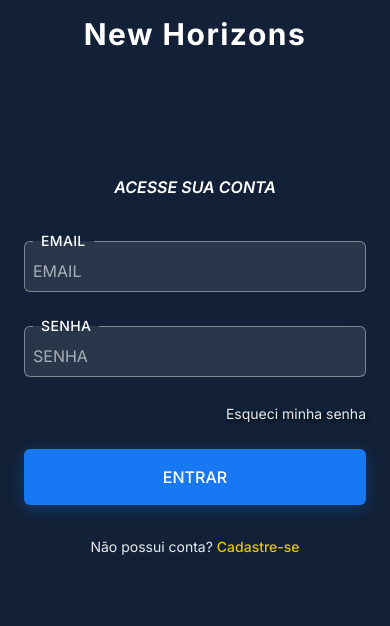
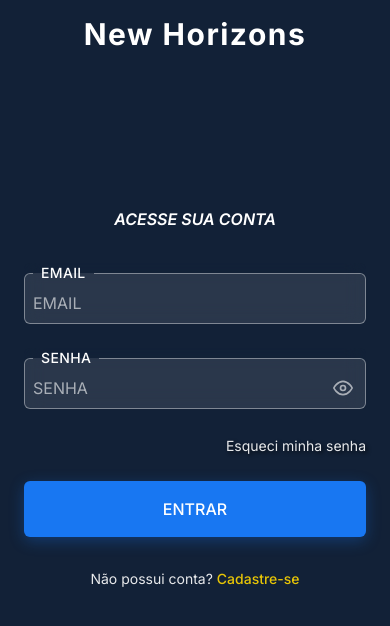
Before and after one commit to ava-agenciados/travel-agency-front, a React (Vite) app: page /login in a window 390 px wide. Shown: the top 626 px of the page. Built offline with nearby package versions, Linux system fonts and the light colour scheme.

Commit message:
FIX: AJUSTES DE LAYOUT(RESPONSIVIDADE) E IMPLEMENTAÇÃO DE ICONE DE OLHOS PARA O CAMPO DE SENHA

```diff
--- /dev/null
+++ b/src/components/PasswordField/PasswordField.jsx
@@ -0,0 +1,71 @@
+import { useState } from 'react'
+
+/**
+ * Componente reutilizável para campo de senha com toggle de visibilidade
+ * @param {Object} props - Propriedades do componente
+ * @param {string} props.label - Label do campo (ex: "SENHA", "NOVA SENHA")
+ * @param {string} props.name - Nome do input para o formulário
+ * @param {string} props.value - Valor atual do campo
+ * @param {function} props.onChange - Função callback para mudanças no input
+ * @param {string} props.placeholder - Placeholder do input
+ * @param {boolean} props.required - Se o campo é obrigatório
+ * @param {string} props.id - ID do input
+ */
+const PasswordField = ({
+  label = "SENHA",
+  name = "password",
+  value = "",
+  onChange,
+  placeholder = "",
+  required = true,
+  id = "password"
+}) => {
+  const [showPassword, setShowPassword] = useState(false)
+
+  return (
+    <fieldset className="border border-white border-opacity-40 rounded-md p-2 relative" style={{
+      backgroundColor: 'rgba(255, 255, 255, 0.1)',
+      backdropFilter: 'blur(10px)'
+    }}>
+      <legend className="text-white text-sm font-medium px-2 uppercase tracking-wide" style={{ fontFamily: 'Inter, sans-serif' }}>
+        {label}
+      </legend>
+      <div className="relative">
+        <input
+          type={showPassword ? "text" : "password"}
+          id={id}
+          name={name}
+          value={value}
+          onChange={onChange}
+          required={required}
+          className="w-full bg-transparent text-white placeholder-white placeholder-opacity-60 focus:outline-none text-base border-none p-0 pr-10"
+          style={{ fontFamily: 'Inter, sans-serif' }}
+          placeholder={placeholder}
+        />
+        <button
+          type="button"
+          onClick={() => setShowPassword(!showPassword)}
+          className="absolute right-0 top-1/2 transform -translate-y-1/2 text-white text-opacity-60 hover:text-opacity-100 focus:outline-none transition-opacity duration-200"
+          style={{ padding: '4px' }}
+          aria-label={showPassword ? "Ocultar senha" : "Mostrar senha"}
+        >
+          {showPassword ? (
+            // Ícone de olho cortado (senha visível)
+            <svg width="20" height="20" viewBox="0 0 24 24" fill="none" stroke="currentColor" strokeWidth="2">
+              <path d="M17.94 17.94A10.07 10.07 0 0 1 12 20c-7 0-11-8-11-8a18.45 18.45 0 0 1 5.06-5.94M9.9 4.24A9.12 9.12 0 0 1 12 4c7 0 11 8 11 8a18.5 18.5 0 0 1-2.16 3.19m-6.72-1.07a3 3 0 1 1-4.24-4.24"></path>
+              <line x1="1" y1="1" x2="23" y2="23"></line>
+            </svg>
+          ) : (
+            // Ícone de olho normal (senha oculta)
+            <svg width="20" height="20" viewBox="0 0 24 24" fill="none" stroke="currentColor" strokeWidth="2">
+              <path d="M1 12s4-8 11-8 11 8 11 8-4 8-11 8-11-8-11-8z"></path>
+              <circle cx="12" cy="12" r="3"></circle>
+            </svg>
+          )}
+        </button>
+      </div>
+    </fieldset>
+  )
+}
+
+export default PasswordField
--- a/src/pages/Login/Login.jsx
+++ b/src/pages/Login/Login.jsx
@@ -1,5 +1,6 @@
 import { useState } from 'react'
 import HamburgerMenu from '../../components/HamburgerMenu/HamburgerMenu'
+import PasswordField from '../../components/PasswordField/PasswordField'
 import Images from '../../assets/image.jsx'
 
 /**
@@ -94,7 +95,7 @@ const Login = () => {
           <div className="w-full max-w-sm">
 
           {/* Título do formulário */}
-          <div className="text-center mb-8">
+          <div className="text-center mb-8 mt-16">
             <h2 className="text-white font-semibold italic" style={{ fontFamily: 'Inter, sans-serif' }}>
               ACESSE SUA CONTA
             </h2>
@@ -137,26 +138,16 @@ const Login = () => {
               />
             </fieldset>
 
-            {/* Campo de Senha - usando fieldset e legend */}
-            <fieldset className="border border-white border-opacity-40 rounded-md p-2 relative" style={{
-              backgroundColor: 'rgba(255, 255, 255, 0.1)',
-              backdropFilter: 'blur(10px)'
-            }}>
-              <legend className="text-white text-sm font-medium px-2 uppercase tracking-wide" style={{ fontFamily: 'Inter, sans-serif' }}>
-                SENHA
-              </legend>
-              <input
-                type="password"
-                id="password"
-                name="password"
-                value={formData.password}
-                onChange={handleChange}
-                required
-                className="w-full bg-transparent text-white placeholder-white placeholder-opacity-60 focus:outline-none text-base border-none p-0"
-                style={{ fontFamily: 'Inter, sans-serif' }}
-                placeholder="SENHA"
-              />
-            </fieldset>
+            {/* Campo de Senha - usando o componente PasswordField */}
+            <PasswordField
+              label="SENHA"
+              name="password"
+              id="password"
+              value={formData.password}
+              onChange={handleChange}
+              placeholder="SENHA"
+              required={true}
+            />
 
             {/* Link "Esqueci minha senha" - posicionado conforme imagem */}
             <div className="text-right">
--- a/src/pages/Register/Register.jsx
+++ b/src/pages/Register/Register.jsx
@@ -1,5 +1,6 @@
 import { useState } from 'react'
 import HamburgerMenu from '../../components/HamburgerMenu/HamburgerMenu'
+import PasswordField from '../../components/PasswordField/PasswordField'
 import Images from '../../assets/image.jsx'
 
 /**
@@ -243,26 +244,16 @@ const Register = () => {
               />
             </fieldset>
 
-            {/* Campo Senha */}
-            <fieldset className="border border-white border-opacity-40 rounded-md p-2 relative" style={{
-              backgroundColor: 'rgba(255, 255, 255, 0.1)',
-              backdropFilter: 'blur(10px)'
-            }}>
-              <legend className="text-white text-sm font-medium px-2 uppercase tracking-wide" style={{ fontFamily: 'Inter, sans-serif' }}>
-                SENHA
-              </legend>
-              <input
-                type="password"
-                id="password"
-                name="password"
-                value={formData.password}
-                onChange={handleChange}
-                required
-                className="w-full bg-transparent text-white placeholder-white placeholder-opacity-60 focus:outline-none text-base border-none p-0"
-                style={{ fontFamily: 'Inter, sans-serif' }}
-                placeholder=""
-              />
-            </fieldset>
+            {/* Campo Senha - usando o componente PasswordField */}
+            <PasswordField
+              label="SENHA"
+              name="password"
+              id="password"
+              value={formData.password}
+              onChange={handleChange}
+              placeholder=""
+              required={true}
+            />
 
             {/* Botão principal de cadastro */}
             <button
--- a/src/pages/ResetPassword/ResetPassword.jsx
+++ b/src/pages/ResetPassword/ResetPassword.jsx
@@ -1,8 +1,7 @@
 
 import { useState, useEffect } from 'react'
-
 import { useLocation, useNavigate } from 'react-router-dom'
-
+import PasswordField from '../../components/PasswordField/PasswordField'
 import Images from '../../assets/image.jsx'
 
 
@@ -30,22 +29,13 @@ function useQuery() {
 const ResetPassword = () => {
 
     const [formData, setFormData] = useState({
-
         password: '',
-
         token: '',
-
         email: ''
-
     })
-
     const [isLoading, setIsLoading] = useState(false)
-
     const [error, setError] = useState('')
-
     const [success, setSuccess] = useState('')
-
-    const [showPassword, setShowPassword] = useState(false)
 
     const query = useQuery()
 
@@ -361,83 +351,16 @@ const ResetPassword = () => {
 
                             {/* Campo Nova Senha com ícone de olhinho */}
 
-                            <fieldset className="border border-white border-opacity-40 rounded-md p-2 relative" style={{
-
-                                backgroundColor: 'rgba(255, 255, 255, 0.1)',
-
-                                backdropFilter: 'blur(10px)'
-
-                            }}>
-
-                                <legend className="text-white text-sm font-medium px-2 uppercase tracking-wide" style={{ fontFamily: 'Inter, sans-serif' }}>
-
-                                    NOVA SENHA
-
-                                </legend>
-
-                                <div className="relative">
-
-                                    <input
-
-                                        type={showPassword ? "text" : "password"}
-
-                                        id="password"
-
-                                        name="password"
-
-                                        value={formData.password}
-
-                                        onChange={handleChange}
-
-                                        required
-
-                                        className="w-full bg-transparent text-white placeholder-white placeholder-opacity-60 focus:outline-none text-base border-none p-0 pr-10"
-
-                                        style={{ fontFamily: 'Inter, sans-serif' }}
-
-                                        placeholder=""
-
-                                    />
-
-                                    <button
-
-                                        type="button"
-
-                                        onClick={() => setShowPassword(!showPassword)}
-
-                                        className="absolute right-0 top-1/2 transform -translate-y-1/2 text-white text-opacity-60 hover:text-opacity-100 focus:outline-none"
-
-                                        style={{ padding: '4px' }}
-
-                                    >
-
-                                        {showPassword ? (
-
-                                            <svg width="20" height="20" viewBox="0 0 24 24" fill="none" stroke="currentColor" strokeWidth="2">
-
-                                                <path d="M17.94 17.94A10.07 10.07 0 0 1 12 20c-7 0-11-8-11-8a18.45 18.45 0 0 1 5.06-5.94M9.9 4.24A9.12 9.12 0 0 1 12 4c7 0 11 8 11 8a18.5 18.5 0 0 1-2.16 3.19m-6.72-1.07a3 3 0 1 1-4.24-4.24"></path>
-
-                                                <line x1="1" y1="1" x2="23" y2="23"></line>
-
-                                            </svg>
-
-                                        ) : (
-
-                                            <svg width="20" height="20" viewBox="0 0 24 24" fill="none" stroke="currentColor" strokeWidth="2">
-
-                                                <path d="M1 12s4-8 11-8 11 8 11 8-4 8-11 8-11-8-11-8z"></path>
-
-                                                <circle cx="12" cy="12" r="3"></circle>
-
-                                            </svg>
-
-                                        )}
-
-                                    </button>
-
-                                </div>
-
-                            </fieldset>
+                            {/* Campo de Nova Senha - usando o componente PasswordField */}
+                            <PasswordField
+                                label="NOVA SENHA"
+                                name="password"
+                                id="password"
+                                value={formData.password}
+                                onChange={handleChange}
+                                placeholder=""
+                                required={true}
+                            />
 
 
 
```
